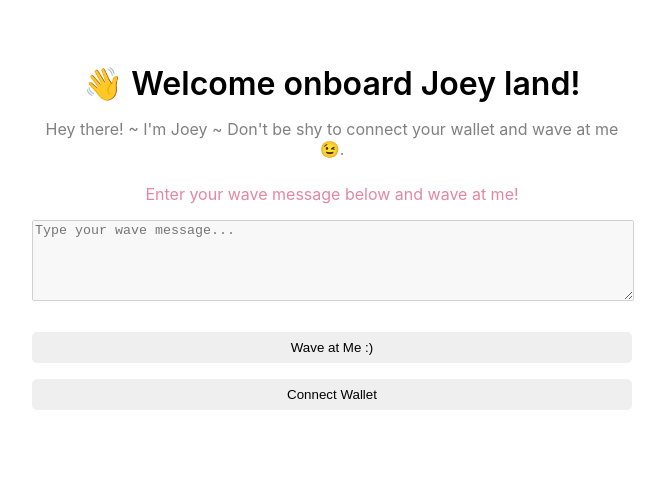
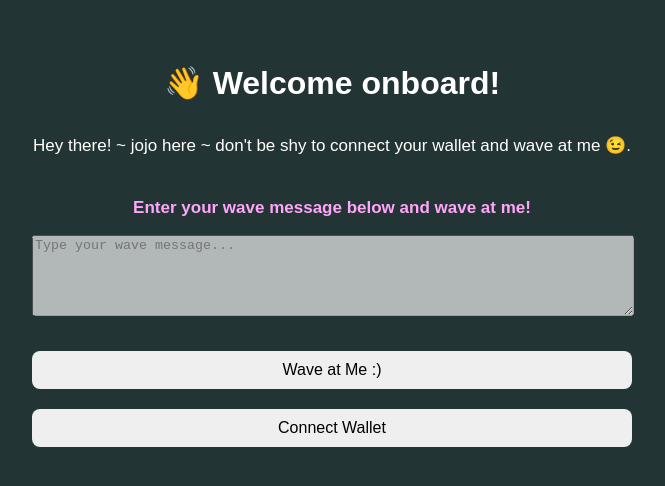
Before and after one commit to joeymach/wave-app-react, a React (Create React App) app: page / in a window 1280 px wide. Shown: the top 486 px of the page, without its empty margins (308-973 px from the left). Built offline with nearby package versions, Linux system fonts and the light colour scheme.

Commit message:
dark mode

```diff
--- a/src/App.css
+++ b/src/App.css
@@ -1,3 +1,9 @@
+body {
+  background-color: #233434;
+  font-family: sans-serif;
+  color: white;
+}
+
 .mainContainer {
 	display: flex;
 	justify-content: center;
@@ -20,17 +26,17 @@
 
 .bio {
 	text-align: center;
-	color: gray;
 	margin-top: 16px;
 }
 
 .waveButton {
 	cursor: pointer;
-	margin-top: 16px;
-	padding: 8px;
+	margin-top: 20px;
+	padding: 10px;
 	border: 0;
-	border-radius: 5px;
+	border-radius: 8px;
 	width: 100%;
+  font-size: 16px;
 }
 
 .waveTextbox {
@@ -43,14 +49,34 @@
 .waveLabel {
 	text-align: center;
 	margin-top: 25px;
-	color: rgb(228, 135, 160);
+	color: rgb(255, 166, 248);
+  font-weight: 800;
 }
 
 .waveCount {
-	margin: 30px 0;
-	border-radius: 5px;
-	border: 4px solid #ffeeee;
-	background-color: rgb(255, 245, 245);
-	padding: 0 10px;
+	margin: 20px 0;
+	padding: 0 5px;
 	text-align: center;
+  font-size: 26px;
+  letter-spacing: 1px;
+  font-weight: 600;
 }
+
+p {
+  font-size: 17px;
+}
+
+.allWaves {
+  margin-bottom: 30px;
+	padding: 18px;
+	border: 0;
+	border-radius: 10px;
+	max-width: 100%;
+  background-color: rgb(72, 65, 72);
+  line-height: 150%;
+}
+
+.waveHeadings {
+  font-weight: 900;
+  color: rgb(255, 164, 247);
+}
--- a/src/App.js
+++ b/src/App.js
@@ -162,10 +162,10 @@ const App = () => {
 	return (
 		<div className="mainContainer">
 			<div className="dataContainer">
-				<div className="header">👋 Welcome onboard Joey land!</div>
+				<div className="header">👋 Welcome onboard!</div>
 				<div className="bio">
-					Hey there! ~ I'm Joey ~ Don't be shy to connect your wallet and wave
-					at me 😉.
+					<p>Hey there! ~ jojo here ~ don't be shy to connect your wallet and wave
+					at me 😉.</p>
 				</div>
 				<form onSubmit={wave}>
 					<p className="waveLabel">
@@ -198,16 +198,12 @@ const App = () => {
 					.map((wave, index) => {
 						return (
 							<div
-								style={{
-									backgroundColor: "OldLace",
-									marginTop: "16px",
-									padding: "8px",
-								}}
+								className="allWaves"
 								key={index}
 							>
-								<div>Address: {wave.address}</div>
-								<div>Time: {wave.timestamp.toString()}</div>
-								<div>Message: {wave.message}</div>
+								<div><span className="waveHeadings">Address:</span> {wave.address}</div>
+								<div><span className="waveHeadings">Time:</span> {wave.timestamp.toString()}</div>
+								<div><span className="waveHeadings">Message:</span> {wave.message}</div>
 							</div>
 						);
 					})}
```
Also changed, not shown: 2 other files (tests, documents, lock files or other folders).
